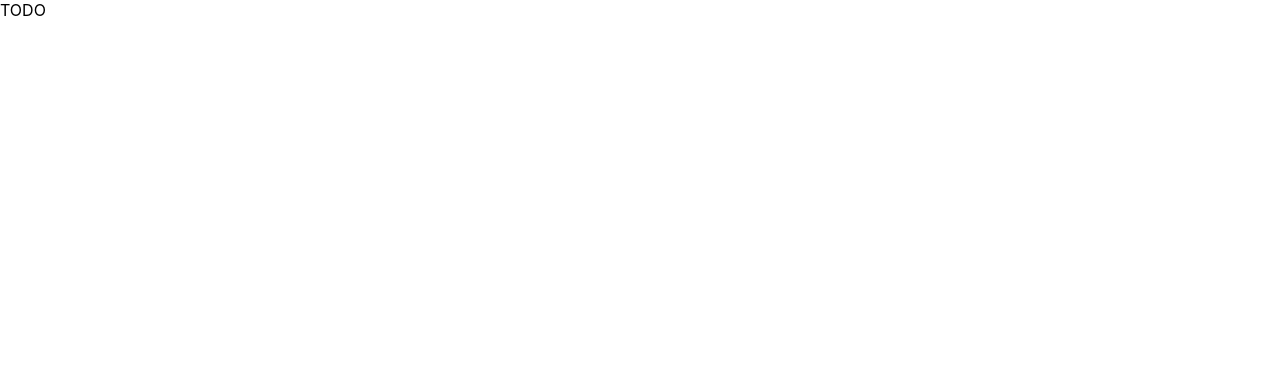
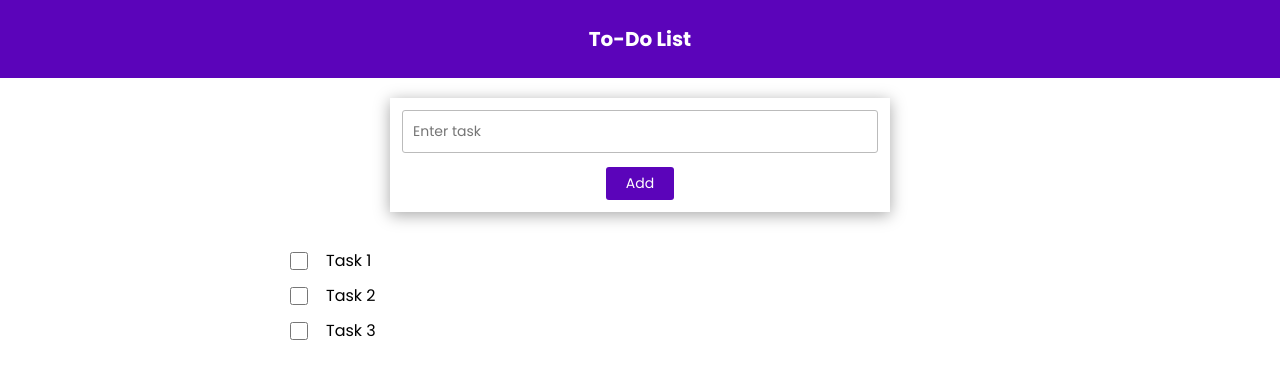
Before and after one commit to itszainjamil/todo-list, a React (Create React App) app: page / in a window 1280 px wide. Shown: the top 378 px of the page. Built offline with nearby package versions, Linux system fonts and the light colour scheme.

Commit message:
static version completed

```diff
--- a/src/App.js
+++ b/src/App.js
@@ -1,5 +1,64 @@
+import { useState } from "react";
+
 function App() {
-  return <div className="App">TODO</div>;
+  const initialTasks = [
+    { description: "Task 1", id: 1 },
+    { description: "Task 2", id: 2 },
+    { description: "Task 3", id: 3 },
+  ];
+
+  // const [tasks, setTasks] = useState([{}]);
+  const [tasks, setTasks] = useState(initialTasks);
+  return (
+    <>
+      <Header />
+      <FormAddTask />
+      <TaskList tasks={tasks} />
+    </>
+  );
 }
 
 export default App;
+
+function Header() {
+  return (
+    <header className="header">
+      <h1>To-Do List</h1>
+    </header>
+  );
+}
+
+function FormAddTask() {
+  return (
+    <form className="form-add-task">
+      <input className="input" type="text" placeholder="Enter task" />
+      <button className="btn">Add</button>
+    </form>
+  );
+}
+
+function TaskList({ tasks }) {
+  return (
+    <ul className="task-list">
+      {tasks.map((task) => (
+        <TaskItem key={task.id} description={task.description} />
+      ))}
+    </ul>
+  );
+}
+
+function TaskItem({ description }) {
+  return (
+    <li className="task-list-item">
+      <div className="description-checkbox-container">
+        <input className="checkbox" type="checkbox" />
+
+        <p>{description}</p>
+      </div>
+      <div className="actions-container">
+        <i className="delete-icon fa-sharp fa-solid fa-trash"></i>
+        <i className="edit-icon fa-sharp fa-solid fa-pen"></i>
+      </div>
+    </li>
+  );
+}
--- a/src/index.css
+++ b/src/index.css
@@ -1,13 +1,99 @@
-body {
+@import url("https://fonts.googleapis.com/css2?family=Poppins:wght@400;500;600;700&display=swap");
+
+* {
   margin: 0;
-  font-family: -apple-system, BlinkMacSystemFont, 'Segoe UI', 'Roboto', 'Oxygen',
-    'Ubuntu', 'Cantarell', 'Fira Sans', 'Droid Sans', 'Helvetica Neue',
-    sans-serif;
-  -webkit-font-smoothing: antialiased;
-  -moz-osx-font-smoothing: grayscale;
+  padding: 0;
+  box-sizing: border-box;
+  font-family: "Poppins", sans-serif;
 }
 
-code {
-  font-family: source-code-pro, Menlo, Monaco, Consolas, 'Courier New',
-    monospace;
+html {
+  font-size: 62.5%;
 }
+
+#root {
+  display: grid;
+  place-items: center;
+  width: 100vw;
+}
+
+.header {
+  background-color: #5b04ba;
+  color: #fff;
+  width: 100%;
+  text-align: center;
+  padding: 2.4rem 0;
+  margin-bottom: 2rem;
+}
+
+.form-add-task {
+  width: 50rem;
+  padding: 1.2rem;
+  display: flex;
+  flex-direction: column;
+  box-shadow: rgba(0, 0, 0, 0.35) 0px 3px 15px;
+  margin-bottom: 3.6rem;
+}
+
+.input {
+  padding: 1rem;
+  font-size: 1.4rem;
+  margin-bottom: 1.4rem;
+  border: 1px solid rgb(187, 187, 187);
+  border-radius: 3px;
+}
+
+.input:focus {
+  outline: 1px solid rgba(165, 165, 165, 0.528);
+}
+
+.btn {
+  align-self: center;
+  background-color: #5b04ba;
+  border: none;
+  color: #fff;
+  font-size: 1.4rem;
+  padding: 0.6rem 2rem;
+  border-radius: 3px;
+  cursor: pointer;
+}
+
+.task-list {
+  width: 70rem;
+  display: flex;
+  flex-direction: column;
+  gap: 1rem;
+  font-size: 1.6rem;
+}
+
+.task-list-item {
+  display: flex;
+  align-items: center;
+  justify-content: space-between;
+}
+
+.description-checkbox-container {
+  display: flex;
+  align-items: center;
+  gap: 1.8rem;
+}
+
+.checkbox {
+  border: none;
+  accent-color: #5b04ba;
+  height: 1.8rem;
+  width: 1.8rem;
+  border-radius: 100%;
+  cursor: pointer;
+}
+
+.actions-container {
+  display: flex;
+  gap: 1.4rem;
+}
+
+.edit-icon,
+.delete-icon {
+  cursor: pointer;
+  color: #444;
+}
```
